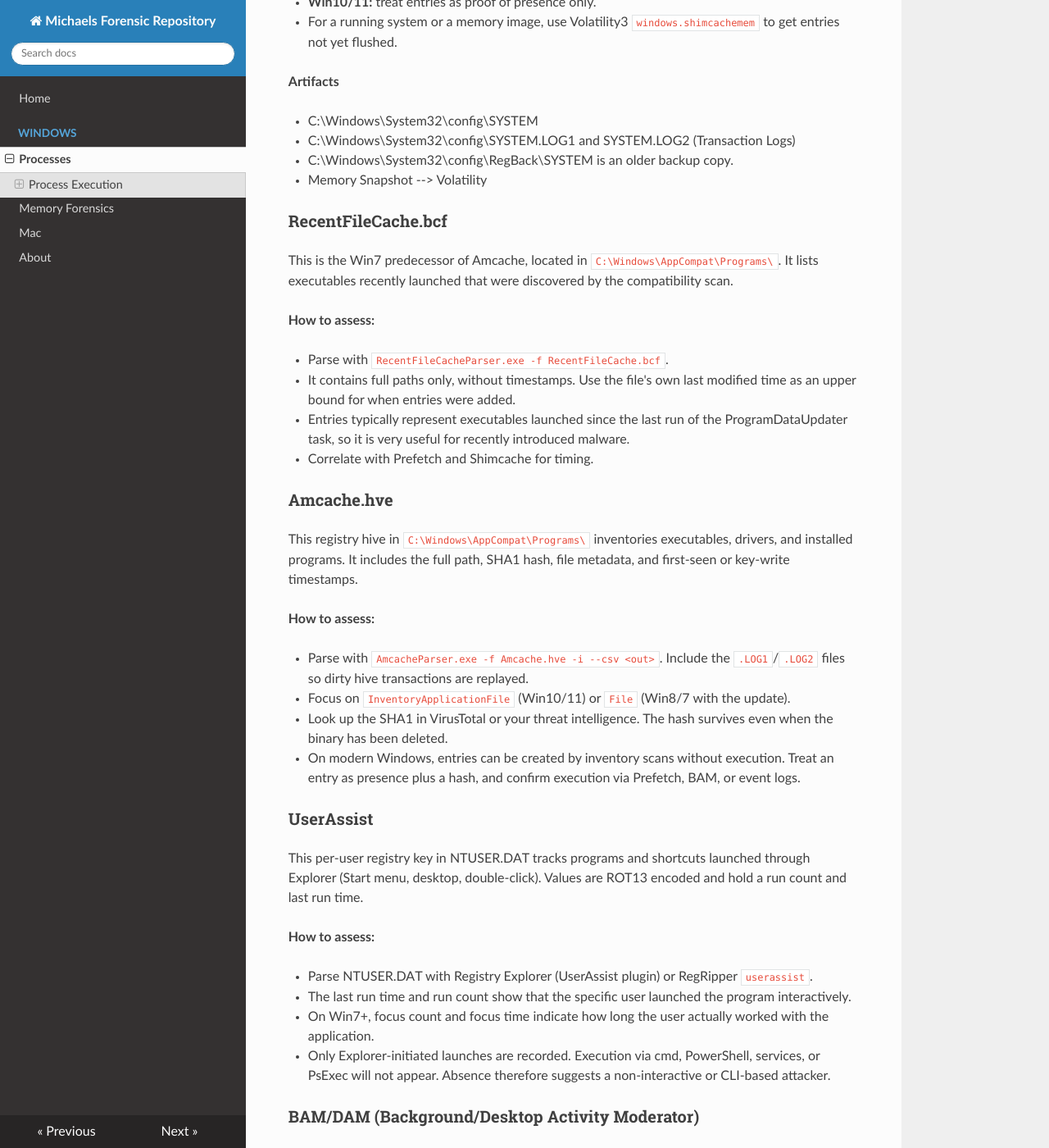
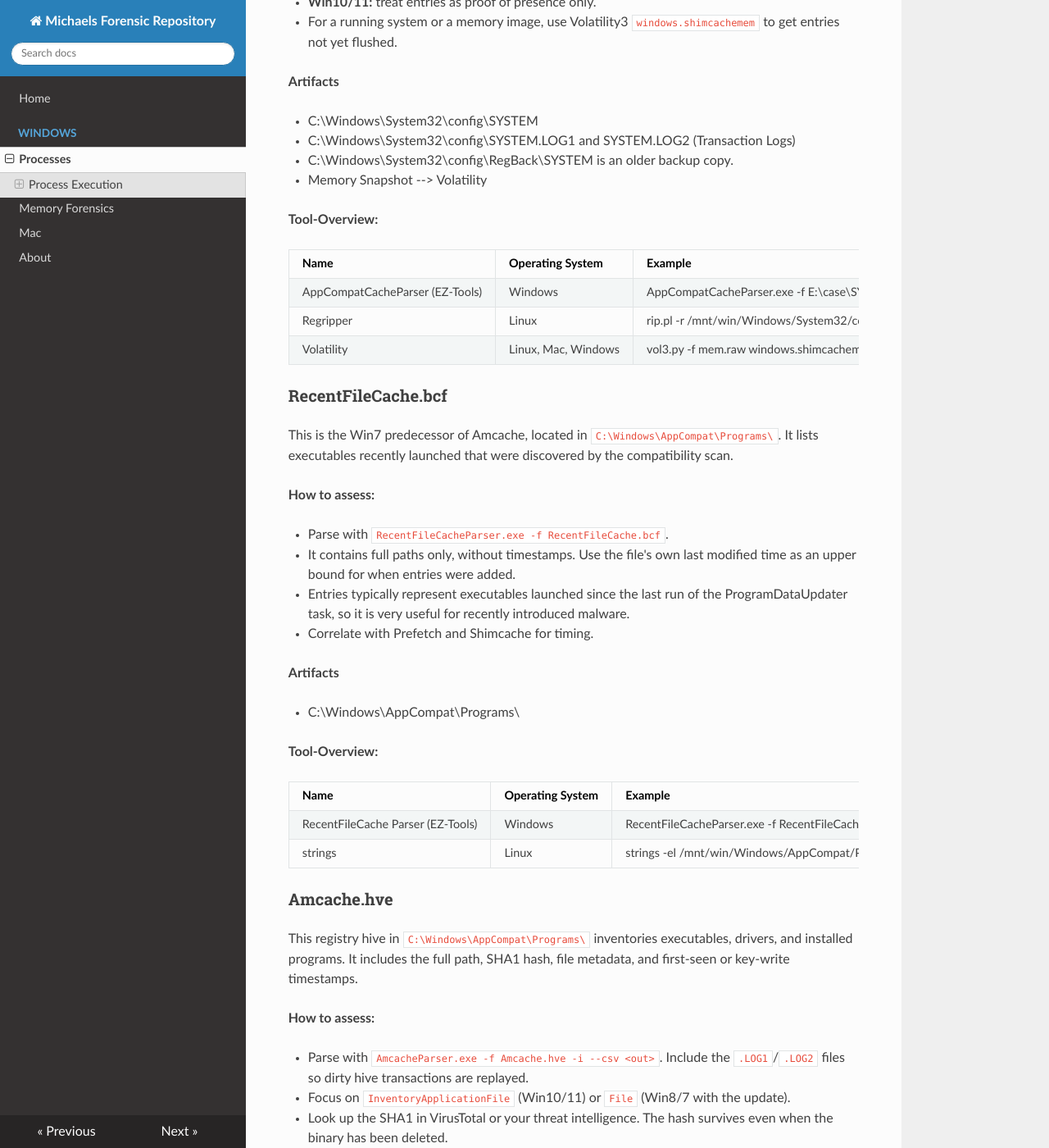
Before and after one commit to bestmichael/bestmichael.github.io, an MkDocs documentation site: the page built from docs/Windows/process-execution.md, in a window 1280 px wide and 1400 px high, scrolled down 1866 px. Shown: the whole window at 82% size. Built offline with MkDocs 1.6.1, drawn with Linux system fonts in a browser that asks for light colours; nearby versions of some CDN libraries; some of the changed text lies outside the part shown.

Commit message:
Weitere kleine Änderungen

```diff
--- a/docs/Windows/process-execution.md
+++ b/docs/Windows/process-execution.md
@@ -65,6 +65,14 @@ The Application Compatibility Engine records executables it has checked for comp
 - C:\Windows\System32\config\RegBack\SYSTEM is an older backup copy.
 - Memory Snapshot --> Volatility
 
+**Tool-Overview:**
+
+| Name | Operating System |Example|
+|------|------------------|--|
+| AppCompatCacheParser (EZ-Tools) | Windows |AppCompatCacheParser.exe -f E:\case\SYSTEM --csv E:\case\out|
+| Regripper | Linux | rip.pl -r /mnt/win/Windows/System32/config/SYSTEM -p appcompatcache |
+| Volatility | Linux, Mac, Windows |vol3.py -f mem.raw windows.shimcachemem|
+
 ### RecentFileCache.bcf
 This is the Win7 predecessor of Amcache, located in `C:\Windows\AppCompat\Programs\`. It lists executables recently launched that were discovered by the compatibility scan.
 
@@ -74,6 +82,18 @@ This is the Win7 predecessor of Amcache, located in `C:\Windows\AppCompat\Progra
 - It contains full paths only, without timestamps. Use the file's own last modified time as an upper bound for when entries were added.
 - Entries typically represent executables launched since the last run of the ProgramDataUpdater task, so it is very useful for recently introduced malware.
 - Correlate with Prefetch and Shimcache for timing.
+
+**Artifacts**
+
+- C:\Windows\AppCompat\Programs\
+
+**Tool-Overview:**
+
+| Name | Operating System |Example|
+|------|------------------|--|
+| RecentFileCache Parser (EZ-Tools) | Windows |RecentFileCacheParser.exe -f RecentFileCache.bcf|
+| strings | Linux | strings -el /mnt/win/Windows/AppCompat/Programs/RecentFileCache.bcf |
+
 
 ### Amcache.hve
 This registry hive in `C:\Windows\AppCompat\Programs\` inventories executables, drivers, and installed programs. It includes the full path, SHA1 hash, file metadata, and first-seen or key-write timestamps.
@@ -85,6 +105,17 @@ This registry hive in `C:\Windows\AppCompat\Programs\` inventories executables,
 - Look up the SHA1 in VirusTotal or your threat intelligence. The hash survives even when the binary has been deleted.
 - On modern Windows, entries can be created by inventory scans without execution. Treat an entry as presence plus a hash, and confirm execution via Prefetch, BAM, or event logs.
 
+**Artifacts**
+
+- C:\Windows\AppCompat\Programs\Amcache.hve
+
+**Tool-Overview:**
+
+| Name | Operating System |Example|
+|------|------------------|--|
+| Amcache Parser (EZ-Tools) | Windows |RAmcacheParser.exe -f E:\case\Amcache.hve -i --csv E:\case\out|
+| Regripper | Linux | rip.pl -r Amcache.hve -p amcache |
+
 ### UserAssist
 This per-user registry key in NTUSER.DAT tracks programs and shortcuts launched through Explorer (Start menu, desktop, double-click). Values are ROT13 encoded and hold a run count and last run time.
 
@@ -94,6 +125,19 @@ This per-user registry key in NTUSER.DAT tracks programs and shortcuts launched
 - The last run time and run count show that the specific user launched the program interactively.
 - On Win7+, focus count and focus time indicate how long the user actually worked with the application.
 - Only Explorer-initiated launches are recorded. Execution via cmd, PowerShell, services, or PsExec will not appear. Absence therefore suggests a non-interactive or CLI-based attacker.
+
+**Artifacts**
+
+- NTUSER.DAT
+
+NTUSER.DAT is locked while the user is logged on. Use FTK Imager, KAPE, or a shadow copy.
+
+**Tool-Overview:**
+
+| Name | Operating System |Example|
+|------|------------------|--|
+| RECmd (EZ-Tools) | Windows |RECmd.exe -d E:\case\Users --bn BatchExamples\Kroll_Batch.reb --csv E:\case\out|
+| Regripper | Linux | rip.pl -r /mnt/win/Users/<user>/NTUSER.DAT -p userassist |
 
 ### BAM/DAM (Background/Desktop Activity Moderator)
 BAM is a Win10 1709+ service for power management that stores the full path and last execution time of executables per user SID in the SYSTEM hive. DAM is the equivalent for modern or desktop apps.
```
Also changed, not shown: other parts of docs/Windows/process-execution.md (+0 -4 lines), docs/Windows/memory-forensics.md (+1 -0 lines), docs/about.md (+1 -1 lines), docs/index.md (+0 -2 lines), site/404.html, site/Mac/page1/index.html, site/Windows/memory-forensics/index.html, site/Windows/process-execution/index.html, site/about/index.html, site/index.html, site/search.html.
